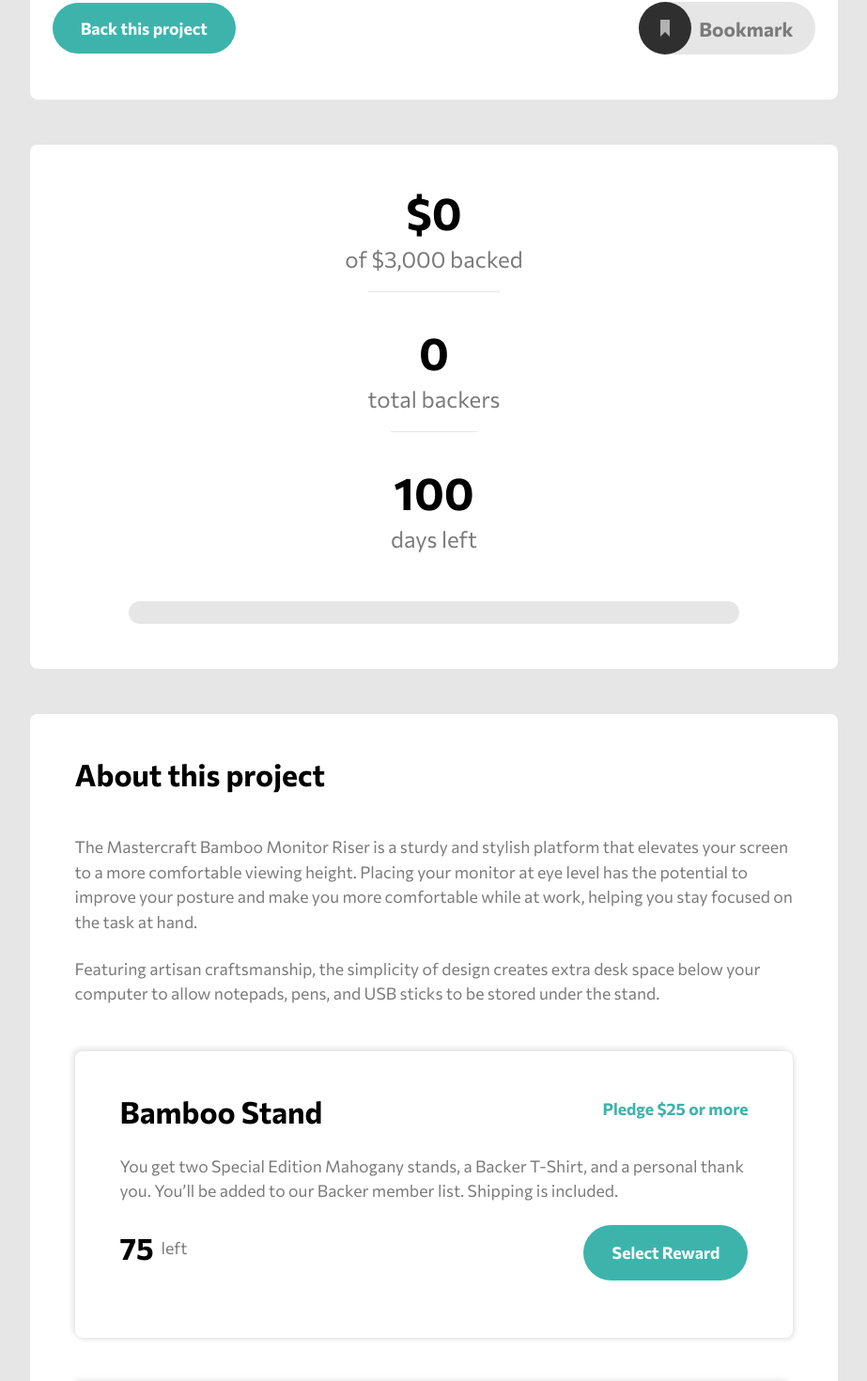
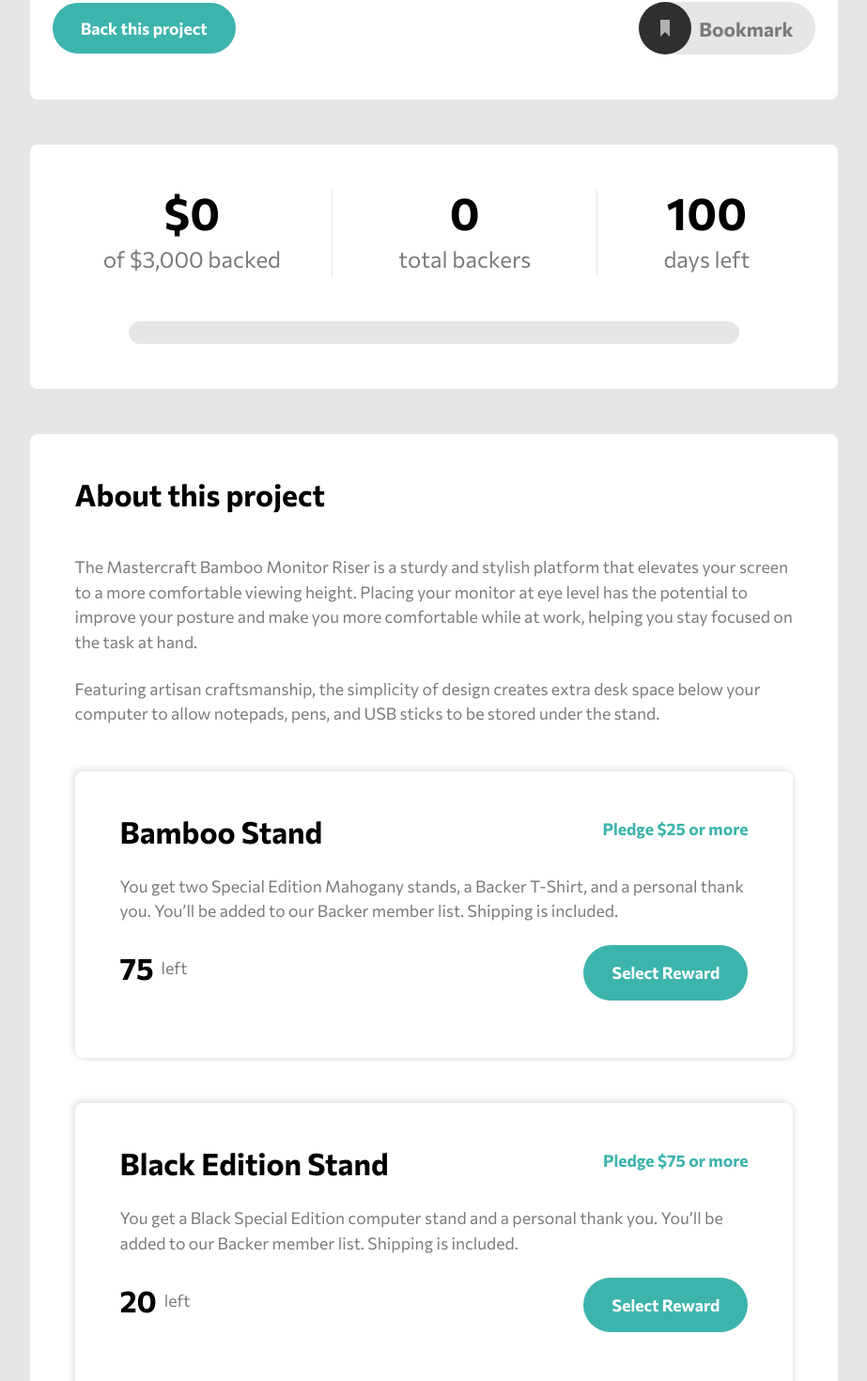
Before and after one commit to jmnyarega/crowdfunding-app, a Vue app: page / in a window 1280 px wide. Shown: the part 592-2062 px from the top of the page at 94% size, without its empty margins (178-1101 px from the left). Built offline with nearby package versions, Linux system fonts and the light colour scheme.

Commit message:
responsive

```diff
--- a/public/index.html
+++ b/public/index.html
@@ -1,15 +1,19 @@
 <!DOCTYPE html>
 <html lang="">
   <head>
-    <meta charset="utf-8">
-    <meta http-equiv="X-UA-Compatible" content="IE=edge">
-    <meta name="viewport" content="width=device-width,initial-scale=1.0">
-    <link rel="icon" href="<%= BASE_URL %>favicon.ico">
+    <meta charset="utf-8" />
+    <meta http-equiv="X-UA-Compatible" content="IE=edge" />
+    <meta name="viewport" content="width=device-width,initial-scale=1.0" />
+    <link rel="icon" href="<%= BASE_URL %>favicon.ico" />
     <title><%= htmlWebpackPlugin.options.title %></title>
   </head>
   <body>
     <noscript>
-      <strong>We're sorry but <%= htmlWebpackPlugin.options.title %> doesn't work properly without JavaScript enabled. Please enable it to continue.</strong>
+      <strong
+        >We're sorry but <%= htmlWebpackPlugin.options.title %> doesn't work
+        properly without JavaScript enabled. Please enable it to
+        continue.</strong
+      >
     </noscript>
     <div id="app"></div>
     <!-- built files will be auto injected -->
--- a/src/components/Hero.vue
+++ b/src/components/Hero.vue
@@ -12,7 +12,6 @@
     <div v-if="open" class="mobile-nav">
       <MobileNav />
     </div>
-
   </div>
 </template>
 
@@ -44,10 +43,10 @@ export default {
 .mobile-nav, .header__hamburger {
   position: initial;
   @media (min-width: 60em) {
-      opacity: 0;
-      position: absolute;
-      z-index: -1;
-    }
+    opacity: 0;
+    position: absolute;
+    z-index: -1;
+  }
 }
 
 .header {
@@ -61,7 +60,7 @@ export default {
     background-size: cover;
     background-position: center;
     background-color: var(--gray);
-    background-blend-mode: multiply;
+    background-blend-mode: darken;
     min-height: 24rem;
 
     @media (min-width: 60em) {
--- a/src/components/Intro.vue
+++ b/src/components/Intro.vue
@@ -14,12 +14,13 @@
         value="Back this project"
       />
       <a
-          href="#0"
+          href="#"
           class="cta__bookmark"
           @click="handleClick"
          :class="isBookmarked && 'cta__bookmark--bookmarked'"
         >
-        <img src="../assets/icon-bookmark.svg" alt="" />
+        <img src="../assets/icon-bookmark-checked.svg" alt="" v-if="isBookmarked" />
+        <img src="../assets/icon-bookmark.svg" alt="" v-if="!isBookmarked" />
         <span> {{ isBookmarked ? 'Bookmarked' : 'Bookmark' }} </span>
       </a>
     </div>
@@ -110,21 +111,11 @@ export default {
         opacity: 0.7;
       }
       &--bookmarked {
-        background-color: var(--moderate-cyan);
         border-radius: 50%;
+        color: var(--moderate-cyan);
 
-        span {
-          color: var(--dark-cyan);
-        }
-
-        img { mix-blend-mode: soft-light; }
         @media (min-width: 60em) {
-          background-color: var(--gray);
           border-radius: 99em;
-
-          img {
-            mix-blend-mode: initial;
-          }
         }
       }
     }
--- a/src/components/Project.vue
+++ b/src/components/Project.vue
@@ -1,13 +1,7 @@
 <template>
   <div class="project container" id="project">
     <About />
-    <div
-      class="rewards"
-      v-for="reward in rewards"
-      :key="reward.id"
-    >
-      <Reward :reward="reward" />
-    </div>
+    <Reward :reward="reward" v-for="reward in rewards" :key="reward.id" />
   </div>
 </template>
 
--- a/src/components/RewardEdit.vue
+++ b/src/components/RewardEdit.vue
@@ -36,6 +36,7 @@
             placeholder="$"
             v-model="amount"
             step="any"
+            :min="reward.default"
             required
           />
         </div>
@@ -135,6 +136,9 @@ export default {
     line-height: 1;
     grid-area: b;
     color: initial;
+    &:hover {
+      color: var(--moderate-cyan);
+    }
   }
 
   &__sub-title {
@@ -142,20 +146,16 @@ export default {
     font-weight: 700;
   }
 
-  &__description {
-    color: var(--dark-gray);
-  }
-
   &__body {
     display: grid;
-    column-gap: 2rem;
+    column-gap: calc(var(--sm-spacer) * 2);
     margin-bottom: calc(var(--sm-spacer) * 2);
-    grid-template-columns: 0fr 1fr;
+    grid-template-columns: 0fr 1fr; // ??
     grid-template-areas: "input text"
                          "para para"
                         "left left";
 
-    @media (min-width: 50em) {
+    @media (min-width: 60em) {
       max-width: max-content;
       grid-template-areas: "input text left"
                            "input para para"
@@ -167,9 +167,9 @@ export default {
     .text {
       grid-area: text;
       margin-bottom: var(--sm-spacer);
-      @media (min-width: 50em) {
+      @media (min-width: 60em) {
         display: flex;
-        column-gap: 1rem;
+        column-gap: var(--sm-spacer);
         width: max-content;
       }
     }
@@ -179,7 +179,7 @@ export default {
     .reward-edit__left {
       grid-area: left;
       padding-top: calc(var(--sm-spacer) / 2);
-      @media (min-width: 50em) {
+      @media (min-width: 60em) {
         justify-self: flex-end;
         align-self: flex-start;
         padding-top: 0;
--- a/src/components/RewardModal.vue
+++ b/src/components/RewardModal.vue
@@ -7,9 +7,11 @@
     <div class="reward-modal__text">
       Want to support us in bringing Mastercraft Bamboo Monitor Riser out in the world?
     </div>
-    <div v-for="reward in rewards" :key="reward.id">
-      <RewardEdit :reward="reward" />
-    </div>
+    <RewardEdit
+      :reward="reward"
+      v-for="reward in rewards"
+      :key="reward.id"
+    />
   </div>
 </template>
 
@@ -65,6 +67,10 @@ export default {
   img {
     cursor: pointer;
     margin-left: auto;
+
+    &:hover {
+      opacity: 0.7;
+    }
   }
 }
 </style>
--- a/src/components/Stats.vue
+++ b/src/components/Stats.vue
@@ -57,11 +57,17 @@ export default {
   padding: var(--bg-spacer) var(--sm-spacer);
   margin-top: var(--bg-spacer);
   max-width: var(--text-width);
+  @media (min-width: 60em) {
+    display: grid;
+    grid-template-areas: "backed backers days-left"
+                         "progress progress progress"
+  }
 }
 .meter {
   padding-top: var(--bg-spacer);
   width: 80%;
   margin: 0 auto;
+  grid-area: progress;
 }
 
 .stat {
@@ -84,5 +90,12 @@ export default {
   border-top: 1px solid var(--gray);
   padding-top: calc(var(--bg-spacer) / 1.2);
   margin-top: calc(var(--bg-spacer) / 3);
+  @media (min-width: 60em) {
+    border-top: none;
+    border-left: 1px solid var(--gray);
+    padding: 0 1rem;
+    width: auto;
+    margin: 0;
+  }
 }
 </style>
--- a/src/css/_resets.scss
+++ b/src/css/_resets.scss
@@ -36,6 +36,7 @@ dd {
 /* Set core root defaults */
 html {
   scroll-behavior: smooth;
+  scroll-padding-top: 3rem;
 }
 
 /* Set core body defaults */
--- a/src/store/index.js
+++ b/src/store/index.js
@@ -27,7 +27,7 @@ export default new Vuex.Store({
                       As a backer, you will be signed up to receive product updates via email.`,
         left: Infinity,
         reward: false,
-        default: 0,
+        default: 1,
       },
       {
         id: 1,
@@ -48,7 +48,7 @@ export default new Vuex.Store({
             You’ll be added to our Backer member list. Shipping is included.  `,
         left: 20,
         reward: true,
-        default: 50,
+        default: 75,
       },
       {
         id: 3,
--- a/src/views/Home.vue
+++ b/src/views/Home.vue
@@ -1,5 +1,5 @@
 <template>
-  <div class="body">
+  <main>
     <link rel="preconnect" href="https://fonts.googleapis.com">
     <link rel="preconnect" href="https://fonts.gstatic.com" crossorigin>
     <link href="https://fonts.googleapis.com/css2?family=Commissioner:wght@400;500;700&display=swap" rel="stylesheet">
@@ -10,7 +10,7 @@
       <Project />
       <RewardModal />
       <SuccessModal />
-  </div>
+  </main>
 </template>
 
 <script>
@@ -50,7 +50,7 @@ export default {
 </script>
 
 <style lang="scss">
-  .body {
+  main {
     --moderate-cyan: hsl(176, 50%, 47%);
     --dark-cyan: hsl(176, 72%, 28%);
     --black: hsl(0, 0%, 0%);
```
Also changed, not shown: src/assets/icon-bookmark-checked.svg (added).
